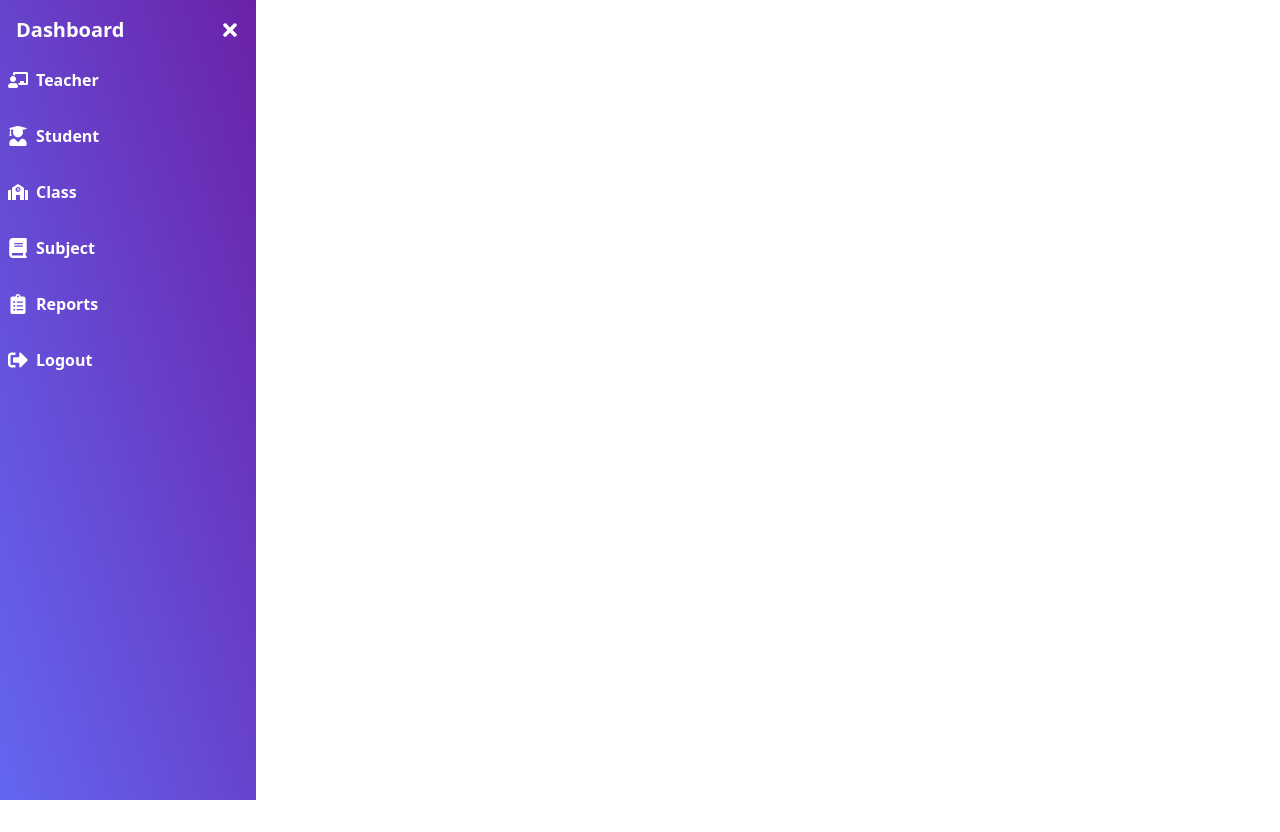
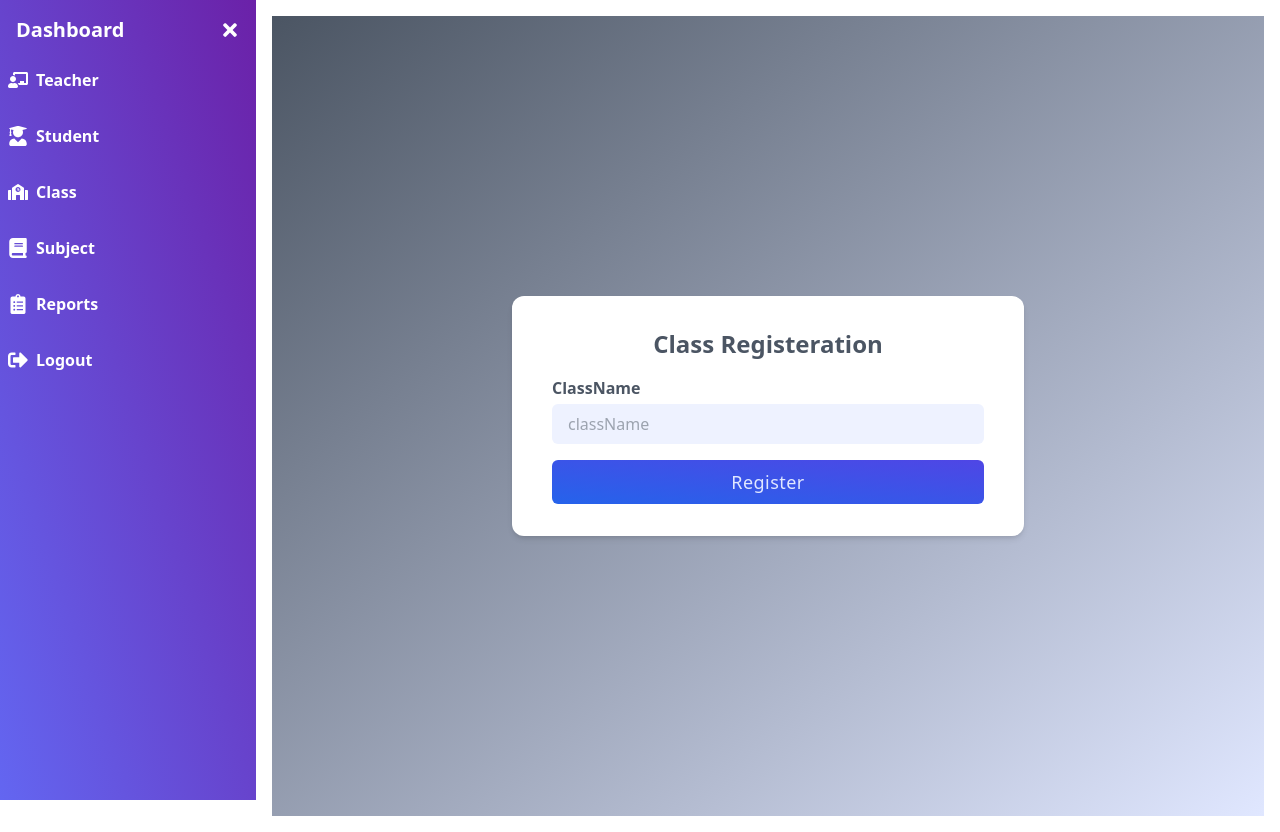
Before and after one commit to ahmedibrahim23/School-Management-using-react, a React (Vite) app: page /classes/new in a window 1280 px wide. Before the commit the page ends 800 px from the top, so only its background shows below. Built offline with nearby package versions, Linux system fonts and the light colour scheme; the HTML template or start-up script is replaced by a standard one.

Commit message:
emplementing class form

```diff
--- a/src/App.jsx
+++ b/src/App.jsx
@@ -8,6 +8,7 @@ import StudentList from './components/student/StudentList';
 import ClassList from './components/class/ClassList';
 import SubjectList from './components/subject/SubjectList';
 import Sidebar from './components/sidebar/Sidebar';
+import ClassForm from './components/class/ClassForm';
 
 
 function App() {
@@ -17,13 +18,14 @@ function App() {
         <Sidebar />
         <div className="flex-1 p-4 transition-all duration-300">
           <Routes>
-            <Route path="/teachers" element={<TeacherList />} />
+            <Route path="/" element={<TeacherList />} />
             <Route path="/addteacher/new" element={<TeacherForm />} />
             <Route path="/details/:id" element={<TeacherDetail />} />
             <Route path="/editteacher/:id" element={<EditTeacherForm />} />
             {/* Add routes for Student, Class, Subject, Reports, etc. */}
             <Route path="/students" element={<StudentList/>} />
             <Route path="/classes" element={<ClassList/>} />
+            <Route path='/classes/new' element={<ClassForm/>}/>
             <Route path="/subjects" element={<SubjectList/>} />
             <Route path="/reports" element={<div>Reports Component</div>} />
             <Route path="/logout" element={<div>Logout Component</div>} />
--- a/src/components/class/ClassForm.jsx
+++ b/src/components/class/ClassForm.jsx
@@ -1,23 +1,63 @@
 import { useNavigate } from 'react-router-dom';
 import axios from 'axios';
+import { useState } from 'react';
+
 const ClassForm = () => {
+  const navigate = useNavigate();
+  const [stdClass, setStdClass] = useState({ name: '' });
+  const { name } = stdClass;
+
+  const onInputChange = (event) => {
+    setStdClass({ ...stdClass, [event.target.name]: event.target.value });
+  };
+
+  const onSubmit = async (event) => {
+    event.preventDefault();
+
+    try {
+      const response = await axios.post('http://localhost:8080/api/class/new', stdClass);
+
+      if (response.status === 200 || response.status === 201) { // Check for successful response status
+        alert('Class added successfully!');
+        navigate('/classes');
+      } else {
+        console.error('Unexpected API response:', response);
+      }
+    } catch (error) {
+      console.error('Error adding class:', error);
+      // alert('An error occurred while adding the class. Please try again later.'); // Informative user error message
+    }
+  };
+
   return (
-    <div class="h-screen bg-gradient-to-br from-gray-600 to-indigo-100 flex justify-center items-center w-full">
-  <form>
-    <div class="bg-white px-10 py-8 rounded-xl w-screen shadow-md max-w-lg">
-      <div class="space-y-4">
-        <h1 class="text-center text-2xl font-semibold text-gray-600">Class Registeration</h1>
-        <div>
-          <label for="email" class="block mb-1 text-gray-600 font-semibold">ClassName</label>
-          <input type="text" id="name" name="name" placeholder="className" class="bg-indigo-50 px-4 py-2 outline-none rounded-md w-full "></input>
+    <div className="h-screen bg-gradient-to-br from-gray-600 to-indigo-100 flex justify-center items-center w-full">
+      <form onSubmit={onSubmit}>
+        <div className="bg-white px-10 py-8 rounded-xl w-screen shadow-md max-w-lg">
+          <div className="space-y-4">
+            <h1 className="text-center text-2xl font-semibold text-gray-600">Class Registeration</h1>
+            <div>
+              <label htmlFor="className" className="block mb-1 text-gray-600 font-semibold">
+                ClassName
+              </label>
+              <input
+                type="text"
+                id="name"
+                name="name"
+                placeholder="className"
+                className="bg-indigo-50 px-4 py-2 outline-none rounded-md w-full"
+                value={name}
+                onChange={onInputChange}
+                required
+              />
+            </div>
+          </div>
+          <button className="mt-4 w-full bg-gradient-to-tr from-blue-600 to-indigo-600 text-indigo-100 py-2 rounded-md text-lg tracking-wide" type="submit">
+            Register
+          </button>
         </div>
+      </form>
+    </div>
+  );
+};
 
-      </div>
-      <button class="mt-4 w-full bg-gradient-to-tr from-blue-600 to-indigo-600 text-indigo-100 py-2 rounded-md text-lg tracking-wide">Register</button>
-    </div>
-  </form>
-</div>
-  )
-}
-
-export default ClassForm
+export default ClassForm;
--- a/src/components/class/ClassList.jsx
+++ b/src/components/class/ClassList.jsx
@@ -1,6 +1,6 @@
 import React, { useState } from 'react'
 import { FaSearch } from 'react-icons/fa';
-import { useNavigate } from 'react-router-dom';
+import { Link, useNavigate } from 'react-router-dom';
 import axios from 'axios';
 
 
@@ -34,12 +34,12 @@ const ClassList = () => {
             />
             <FaSearch className="absolute left-2 top-1/2 transform -translate-y-1/2 text-gray-500" />
           </div>
-          <button
+          < Link to='/classes/new'
             className="bg-green-500 hover:bg-green-600 text-white font-bold py-2 px-4 rounded-md text-sm md:text-base transition duration-300"
             type="button"
           >
             Add Classes
-          </button>
+          </Link>
         </div>
         <div className="overflow-x-auto">
           <table className="min-w-full bg-white border border-gray-200 rounded-md">
```
